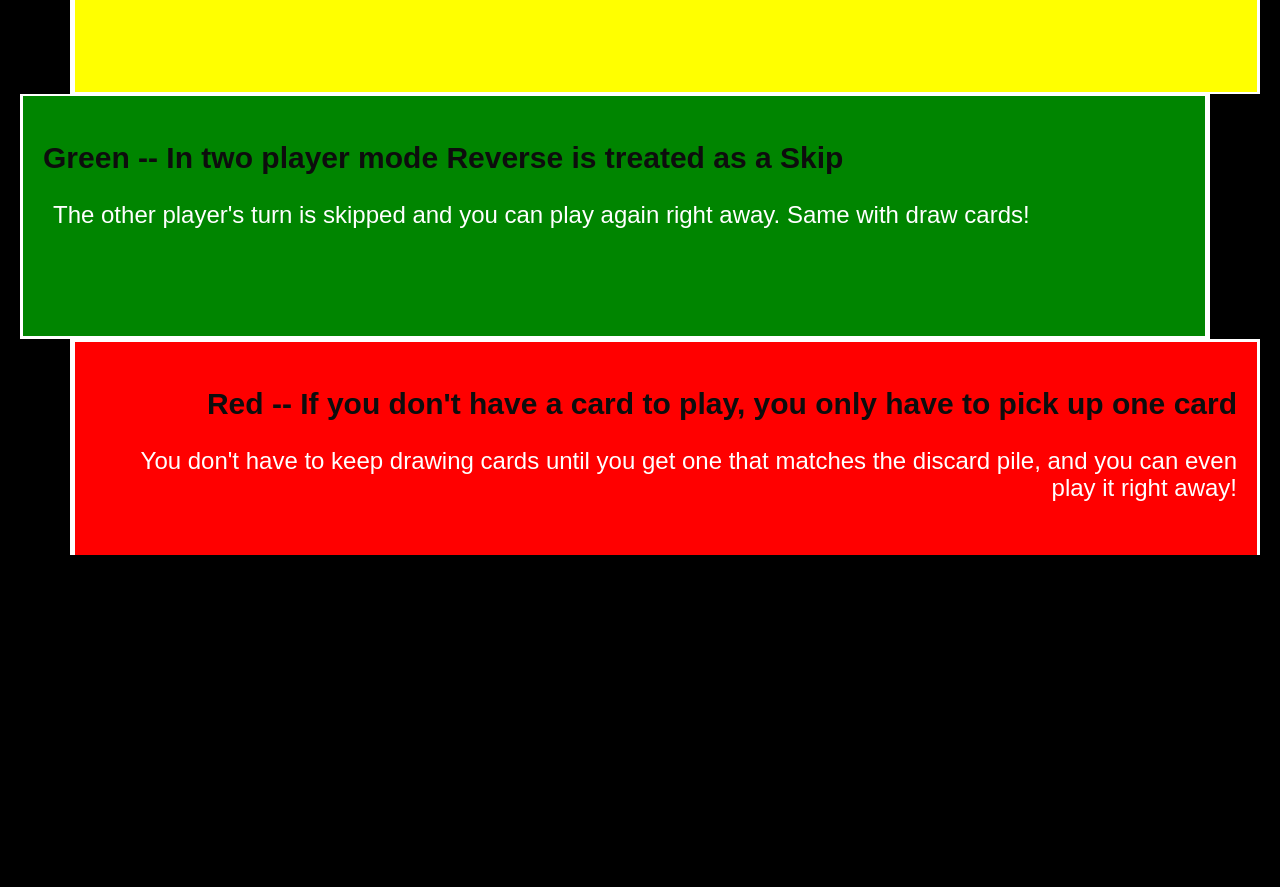
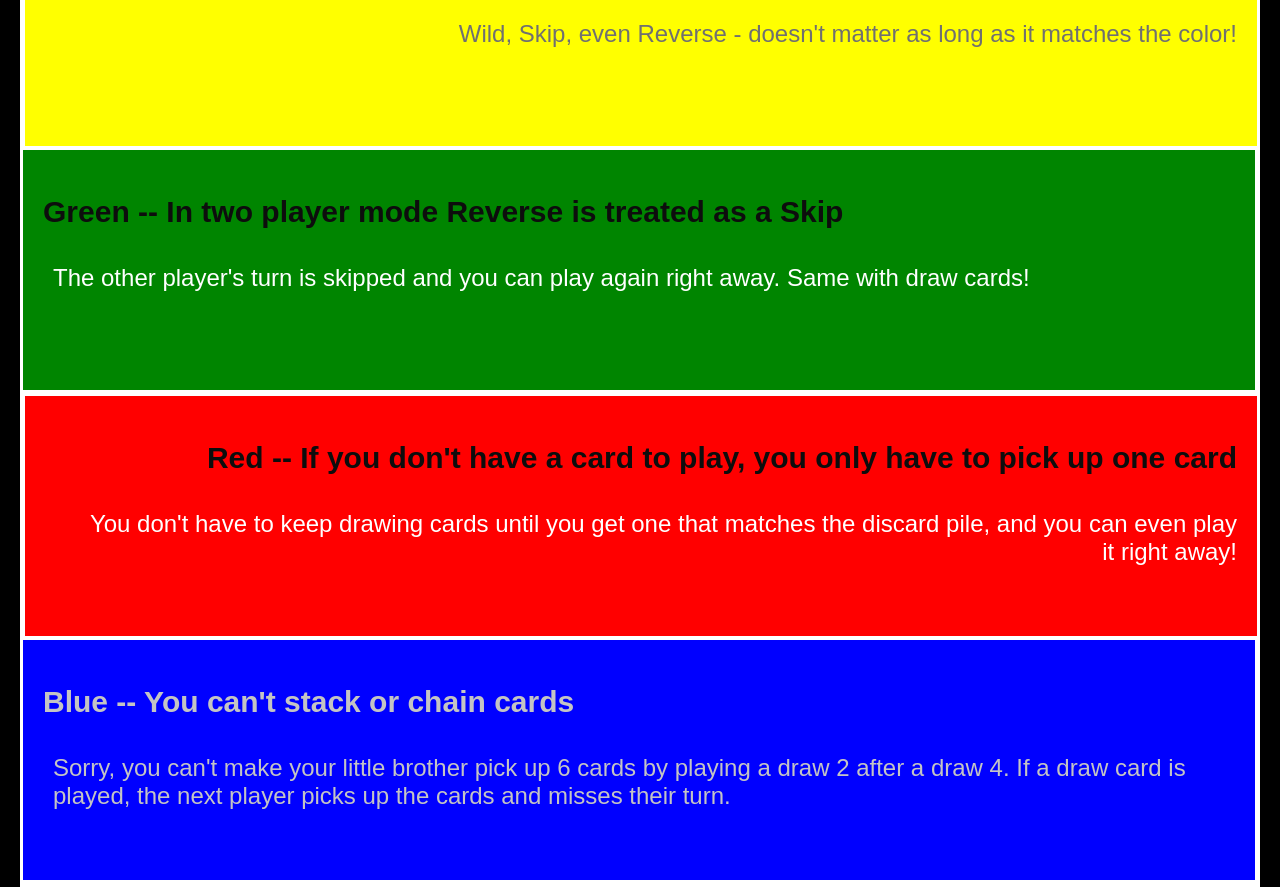
Before and after one commit to ymiyoshi5/wk3, a plain HTML site: page simple_css/basic_styling.html in a window 1280 px wide. Shown: the part 716-1603 px from the top of the page. Drawn offline with Linux system fonts and the light colour scheme.

Commit message:
Update style.css

```diff
--- a/simple_css/css/style.css
+++ b/simple_css/css/style.css
@@ -2,15 +2,15 @@ body {
     font-family: Arial, Verdana;
     background-color: #000000;
     color: #FFFF;
-    margin-top: 20px;
-    margin-left: 20px;
-    margin-right: 20px;
+    padding-top: 20px;
+    padding-left: 20px;
+    padding-right: 20px;
 }
 
 h1 {
     text-align: center;
     font-size:42px;
-    margin: 15px;
+    padding: 15px;
 }
 
 h2{
@@ -20,15 +20,15 @@ h2{
 
 p{
     font-size: 24px;
-    margin-top: 10px;
-    margin-left: 10px;
+    padding-top: 10px;
+    padding-left: 10px;
 }
 
 img {
     width: 250px;
     border: 10px dashed white;
     display: block;
-    margin: 0 auto;
+    padding: 0 auto;
 }
 
 div {
@@ -39,14 +39,14 @@ div {
 
 .introduction {
     border-radius: 15px;
-    margin-top: 15px;
+    padding-top: 15px;
     line-height: 2;
 }
 
 .red {
     background-color: #FF0000;
     text-align: right;
-    margin-left: 50px;
+    padding-left: 50px;
     border-bottom-width: 2px;
     border-left-width: 5px;
 }
@@ -54,7 +54,7 @@ div {
 .blue{
     background-color: #0000FF;
     text-align: left;
-    margin-right: 50px;
+    padding-right: 50px;
     border-right-width: 5px;
     border-top-width: 2px;
 }
@@ -68,7 +68,7 @@ div {
 .yellow {
     background-color: #FFFF00;
     text-align: right;
-    margin-left: 50px;
+    padding-left: 50px;
     border-bottom-width: 2px;
     border-left-width: 5px;
 }
@@ -80,7 +80,7 @@ div {
 .green {
     background-color: #008500;
     text-align: left;
-    margin-right: 50px;
+    padding-right: 50px;
     border-right-width: 5px;
     border-top-width: 2px;
 }
```
